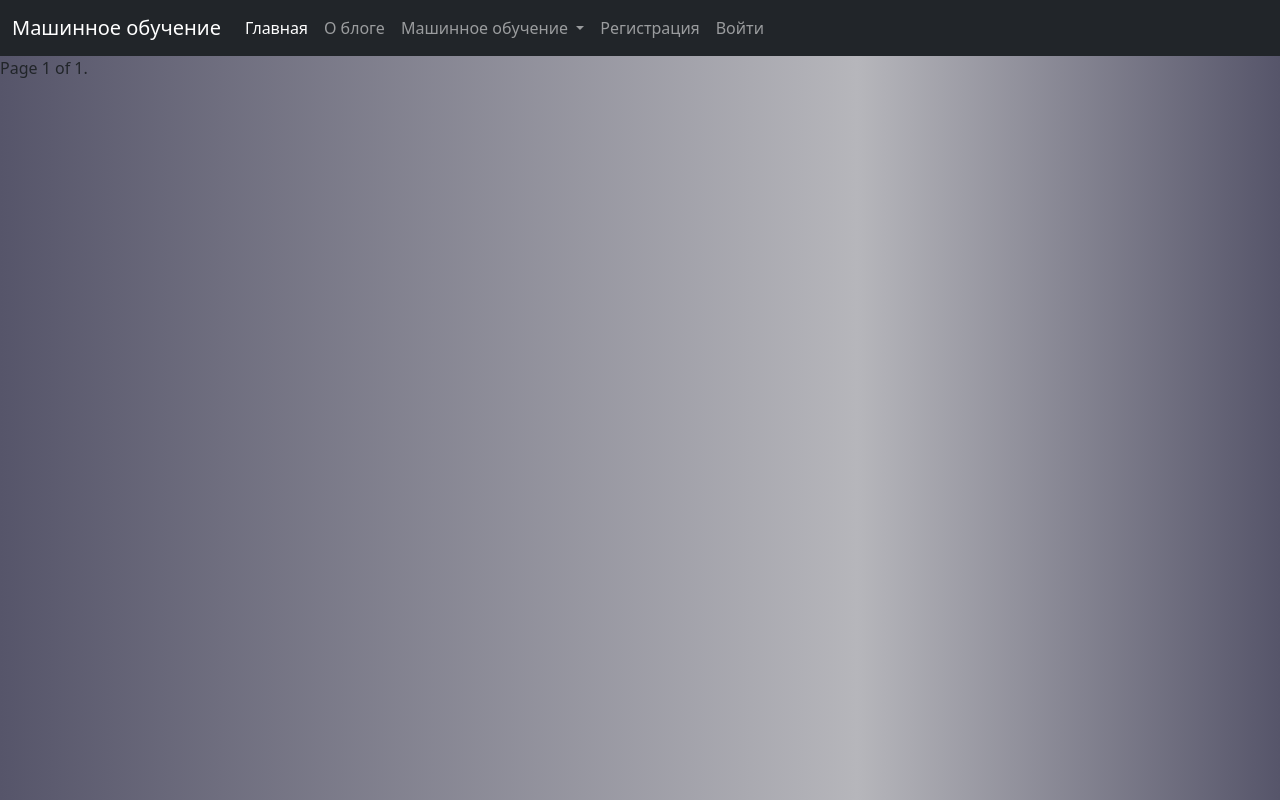
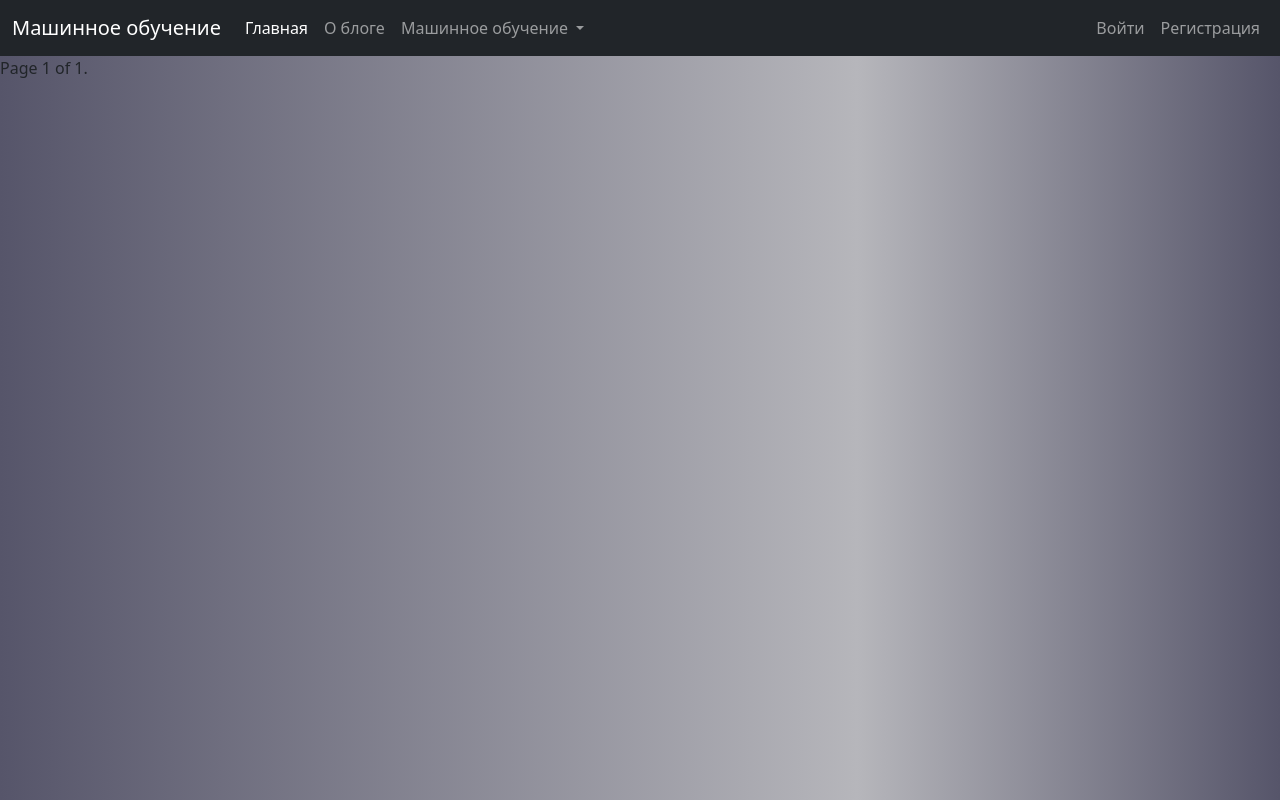
Before and after one commit to petrov-anna/djangoProject, a Django app: page / in a window 1280 px wide. Run offline with Django 4.2, Linux system fonts and the light colour scheme; data that the repository does not hold is empty.

Commit message:
Edit location of buttons

```diff
--- a/templates/base.html
+++ b/templates/base.html
@@ -41,11 +41,13 @@
                                 <li><a class="dropdown-item" href="/imputation">Импутация данных</a></li>
                             </ul>
                         </li>
+                    </ul>
+                    <ul class="navbar-nav mb-lg-0">
+                        <li class="nav-item">
+                            <a class="nav-link" href="/login">Войти</a>
+                        </li>
                         <li class="nav-item">
                             <a class="nav-link" href="/register">Регистрация</a>
-                        </li>
-                        <li class="nav-item">
-                            <a class="nav-link" href="/login">Войти</a>
                         </li>
                     </ul>
                 </div>
```
